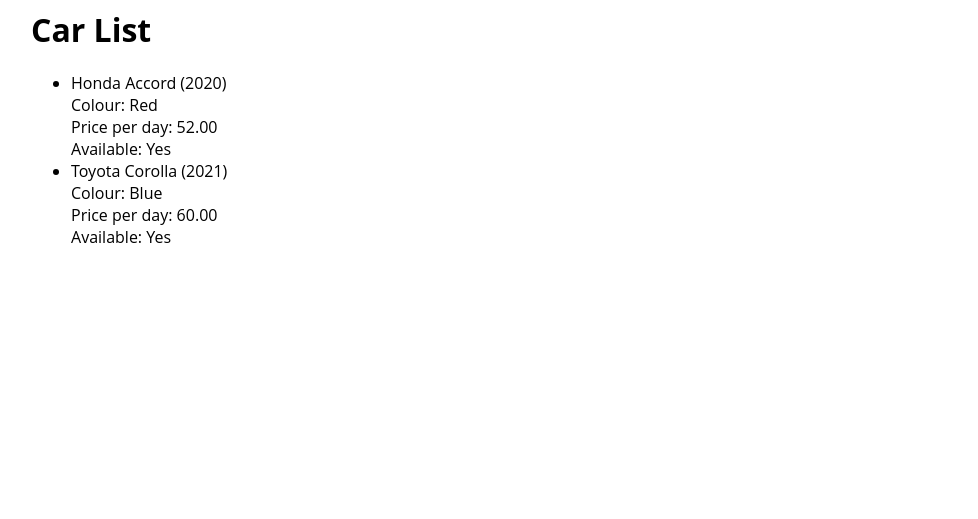
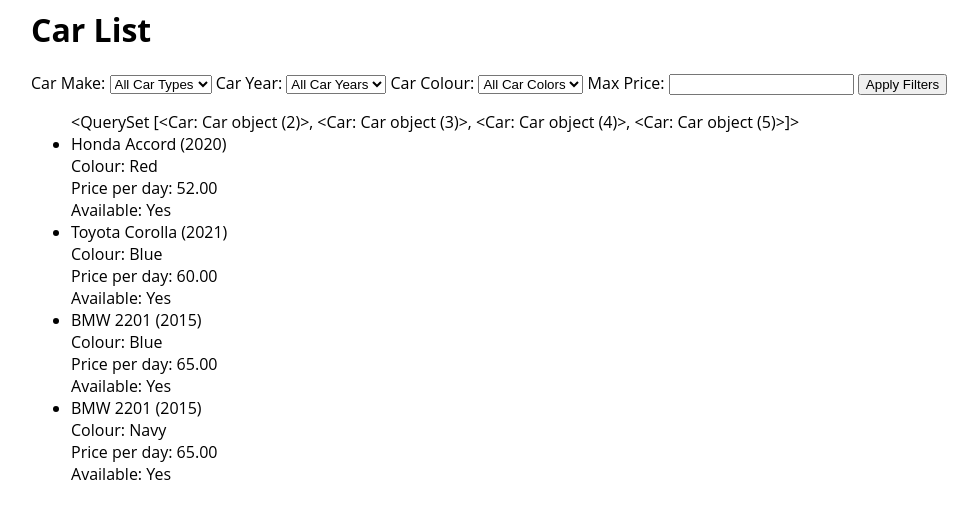
Before and after one commit to DeanGuilfoyle/CS4125Proj, a Django app: page /car-list/ in a window 1280 px wide. Shown: the top 519 px of the page, without its empty margins (207-1185 px from the left). Run offline with Django 4.2, Linux system fonts and the light colour scheme; data comes from the database, SQL or seed files in the repository.

Commit message:
car filtering
added car filtering system
applied car filtering system to car list

```diff
--- /dev/null
+++ b/mysite/main/forms.py
@@ -0,0 +1,20 @@
+from django import forms
+from .models import Car
+
+#form to be displayed on list page and filter page
+class CarFilterForm(forms.Form):
+    car_make = forms.ChoiceField(
+        choices=[('', 'All Car Types')] + list(Car.objects.values_list('make', 'make').distinct()),
+        required=False
+    )
+    car_year = forms.ChoiceField(
+        choices=[('', 'All Car Years')] + list(Car.objects.values_list('year', 'year').distinct()),
+        required=False
+    )
+    car_colour = forms.ChoiceField(
+        choices=[('', 'All Car Colors')] + list(Car.objects.values_list('colour', 'colour').distinct()),
+        required=False
+    )
+    max_price = forms.DecimalField(min_value=0, required=False)
+    #start_date = forms.DateField(required=False, widget=forms.SelectDateWidget(years=range(2023, 2030)))
+    #end_date = forms.DateField(required=False, widget=forms.SelectDateWidget(years=range(2023, 2030)))
--- a/mysite/main/templates/main/car_list.html
+++ b/mysite/main/templates/main/car_list.html
@@ -8,8 +8,27 @@
 </head>
 <body>
     <h1>Car List</h1>
+
+    <form method="post" action="{% url 'car-list' %}">
+        {% csrf_token %}
+        <label for="{{ form.car_make.id_for_label }}">Car Make:</label>
+        {{ form.car_make }}
+
+        <label for="{{ form.car_year.id_for_label }}">Car Year:</label>
+        {{ form.car_year }}
+
+        <label for="{{ form.car_colour.id_for_label }}">Car Colour:</label>
+        {{ form.car_colour }}
+
+        <label for="{{ form.max_price.id_for_label }}">Max Price:</label>
+        {{ form.max_price }}
+
+        <button type="submit">Apply Filters</button>
+    </form>
+
     <ul>
-        {% for car in cars %}
+        {{filtered_cars}}
+        {% for car in filtered_cars %}
             <li>
                 {{ car.make }} {{ car.model }} ({{ car.year }})<br>
                 Colour: {{ car.colour }}<br>
--- a/mysite/main/views.py
+++ b/mysite/main/views.py
@@ -1,6 +1,8 @@
+from urllib.parse import urlencode
 from django.shortcuts import render
-from django.http import HttpResponse
+from django.shortcuts import redirect
 from django.views.generic import ListView
+from .forms import CarFilterForm
 from .models import Car
 
 # Create your views here.
@@ -11,7 +13,97 @@
 def home(response):
     return render(response, "main/home.html", {})
 
+
+
 class CarListView(ListView):
     model = Car
     template_name = 'main/car_list.html'  # Create this template next
     context_object_name = 'cars'
+    object_list = None
+
+    def get_context_data(self, **kwargs):
+        context = super().get_context_data(**kwargs)
+        context['form'] = CarFilterForm(self.request.GET)
+        return context
+
+    def get(self, request, *args, **kwargs):
+        #get filters from the URL
+        car_make = request.GET.get('car_make')
+        car_year = request.GET.get('car_year')
+        car_colour = request.GET.get('car_colour')
+        max_price = request.GET.get('max_price')
+
+        #Start with a list of all cars
+        cars = Car.objects.all()
+
+        #Apply filters to our cars list
+        if car_make:
+            cars = cars.filter(make=car_make)
+        if car_year:
+            cars = cars.filter(year=car_year)
+        if car_colour:
+            cars = cars.filter(colour=car_colour)
+        if max_price is not None:
+            cars = cars.filter(price_per_day__lte=max_price)
+
+        #self.object_list = cars
+
+        #place our now filtered list into our context object to be sent to the template
+        custom_context = {
+            'filtered_cars': cars,
+        }
+
+        context = self.get_context_data()
+        context.update(custom_context)
+
+        return render(request, self.template_name, context)
+
+
+    def post(self, request, *args, **kwargs):
+        form = CarFilterForm(request.POST)
+        cars = Car.objects.all()  # Start with all cars
+        if form.is_valid():
+
+            #take filter results which the user has given
+            car_make = form.cleaned_data.get('car_make')
+            car_year = form.cleaned_data.get('car_year')
+            car_colour = form.cleaned_data.get('car_colour')
+            max_price = form.cleaned_data.get('max_price')
+
+            #Start with a list of all cars
+            cars = Car.objects.all()
+
+            #Apply filters to our cars
+            if car_make:
+                cars = cars.filter(make=car_make)
+            if car_year:
+                cars = cars.filter(year=car_year)
+            if car_colour:
+                cars = cars.filter(colour=car_colour)
+            if max_price is not None:
+                cars = cars.filter(price_per_day__lte=max_price)
+
+            #Store the selected filters in our url
+            url_params = {}
+            if car_make:
+                url_params['car_make'] = car_make
+            if car_year:
+                url_params['car_year'] = car_year
+            if car_colour:
+                url_params['car_colour'] = car_colour
+            if max_price is not None:
+                url_params['max_price'] = max_price
+
+            # Redirect to the URL with the updated query parameters
+            return redirect(f'{self.request.path_info}?{urlencode(url_params)}')
+
+        #self.object_list = cars
+
+        custom_context = {
+            'filtered_cars': cars,
+        }
+
+        context = self.get_context_data()
+        context.update(custom_context)
+
+        return render(request, self.template_name, context)
```
Also changed, not shown: mysite/db.sqlite3.
